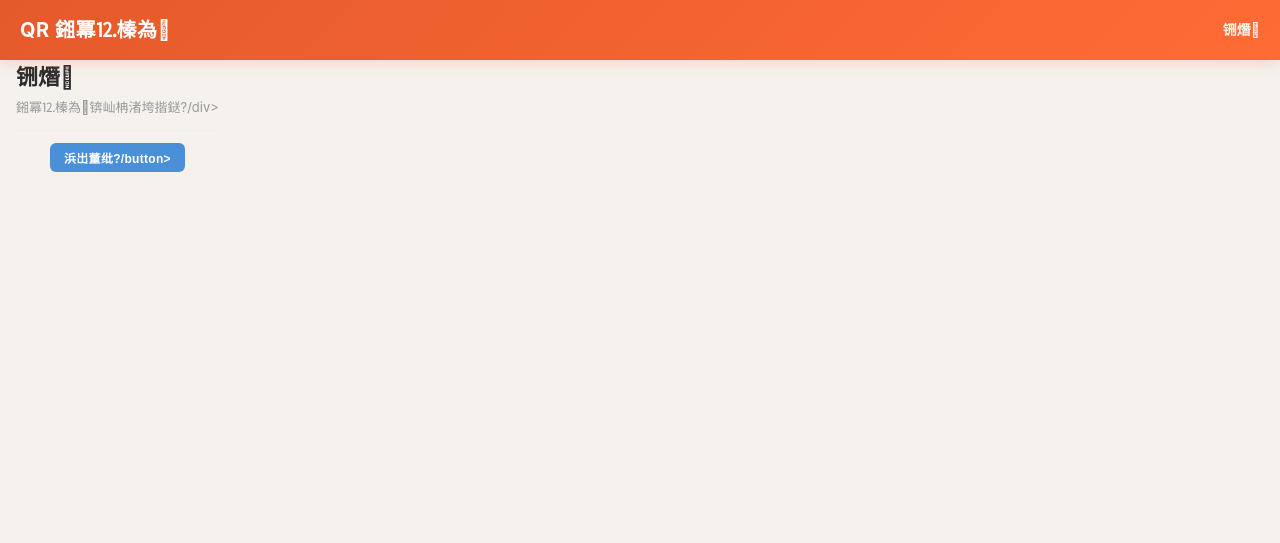
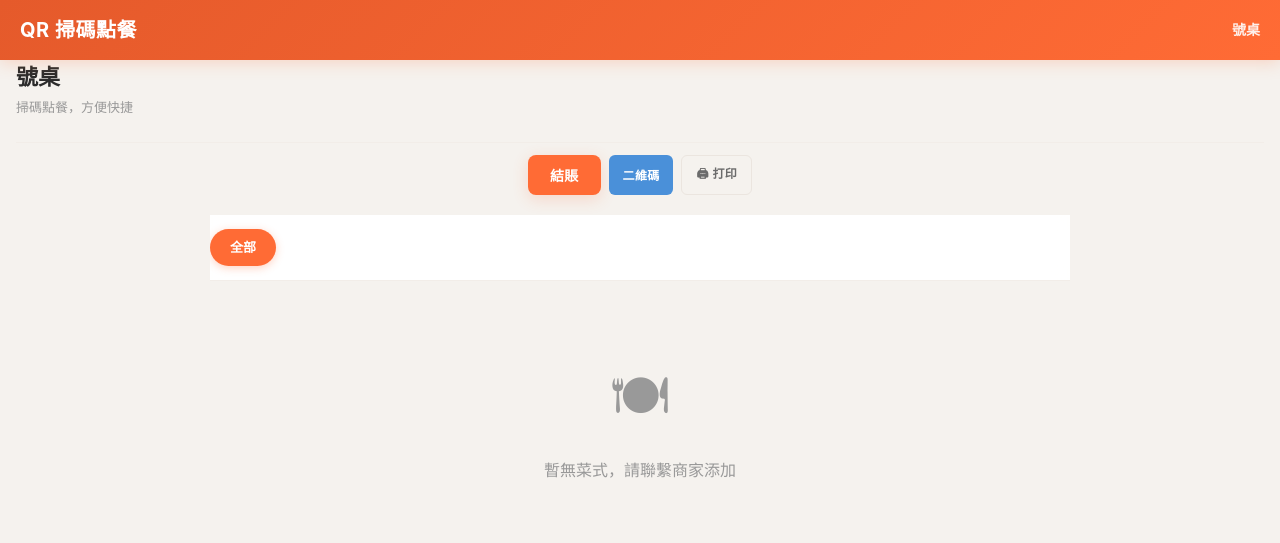
Before and after one commit to moondyjohn/qr-order-system, a Flask app: template templates/table_order.html in a window 1280 px wide. Shown: the top 543 px of the page. Run offline with Flask 3, Linux system fonts and the light colour scheme; the template is opened without the code that fills it: values that come from a table or form of the project are taken from there, others are empty; data comes from the database, SQL or seed files in the repository.

Commit message:
Revert "品牌更名：QR 掃碼點餐 -> 澳門假日酒店"
This reverts commit b8ca50c4dbb237535ad7d02798a589e24c1163f0.

```diff
--- a/templates/table_order.html
+++ b/templates/table_order.html
@@ -1,5 +1,5 @@
 {% extends "base.html" %}
-{% block title %}榛為 - {{ table.table_number }}铏熸{% endblock %}
+{% block title %}點餐 - {{ table.table_number }}號桌{% endblock %}
 {% block extra_head %}
 <style>
 body { padding-bottom: 90px; }
@@ -20,7 +20,7 @@
 
 .table-actions { display: flex; gap: 8px; flex-wrap: wrap; }
 
-/* 鐣跺墠瑷傚柈闈㈡澘 */
+/* 當前訂單面板 */
 .current-order-panel {
     background: var(--card);
     border-radius: var(--radius);
@@ -61,7 +61,7 @@
     margin-top: 12px;
 }
 
-/* 鍔犺彍閬僵婕歌畩 */
+/* 加菜遮罩漸變 */
 .add-dish-prompt {
     text-align: center;
     padding: 40px 20px;
@@ -70,7 +70,7 @@
 
 .add-dish-prompt .icon { font-size: 56px; margin-bottom: 16px; }
 
-/* 涓嬪柈鎴愬姛鎻愮ず */
+/* 下單成功提示 */
 .redirect-toast {
     position: fixed;
     top: 50%;
@@ -87,7 +87,7 @@
     animation: toastPop 0.35s cubic-bezier(0.175, 0.885, 0.32, 1.275);
 }
 
-/* 鑿滃紡鍒嗛妯欓 */
+/* 菜式分類標题 */
 .dish-section-title {
     margin: 24px 0 14px;
     font-size: 14px;
@@ -97,7 +97,7 @@
     letter-spacing: 1px;
 }
 
-/* 鐒¤▊鍠彁绀?*/
+/* 無訂單提示 */
 .no-orders {
     text-align: center;
     color: var(--text-light);
@@ -105,7 +105,7 @@
     font-size: 13px;
 }
 
-/* 鐣跺墠瑷傚柈涓殑鑿滃紡椤?*/
+/* 當前訂單中的菜式项 */
 .order-item-row {
     display: flex;
     justify-content: space-between;
@@ -136,57 +136,57 @@
 {% block body %}
 <nav class="navbar">
     {% if from_home %}
-    <a href="/" class="logo">QR 鎺冪⒓榛為</a>
+    <a href="/" class="logo">QR 掃碼點餐</a>
     {% else %}
-    <span class="logo" style="cursor: default;">QR 鎺冪⒓榛為</span>
+    <span class="logo" style="cursor: default;">QR 掃碼點餐</span>
     {% endif %}
     <div style="font-size: 14px; font-weight: 600; opacity: 0.9;">
-        {{ table.table_number }} 铏熸
+        {{ table.table_number }} 號桌
     </div>
 </nav>
 
 <div class="table-header">
     <div class="table-info">
-        <h2>{{ table.table_number }} 铏熸</h2>
-        <div class="sub">鎺冪⒓榛為锛屾柟渚垮揩鎹?/div>
+        <h2>{{ table.table_number }} 號桌</h2>
+        <div class="sub">掃碼點餐，方便快捷</div>
     </div>
     <div class="table-actions">
         {% if from_home %}
-        <a href="/" class="btn btn-outline btn-sm">杩斿洖棣栭爜</a>
-        <button class="btn btn-primary" onclick="checkoutTable()">绲愯超</button>
+        <a href="/" class="btn btn-outline btn-sm">返回首頁</a>
         {% endif %}
-        {% if not from_home %}
-        <button class="btn btn-info btn-sm" onclick="showQRCode()">浜岀董纰?/button>
-        {% endif %}
+        <button class="btn btn-primary" onclick="checkoutTable()">結賬</button>
+        <button class="btn btn-info btn-sm" onclick="showQRCode()">二維碼</button>
+        <button class="btn btn-outline btn-sm" onclick="printCurrentOrder()">🖨 打印</button>
     </div>
 </div>
 
-<div class="redirect-toast" id="redirectToast" style="display:none;">涓嬪柈鎴愬姛锛?/div>
+<div class="redirect-toast" id="redirectToast" style="display:none;">下單成功！</div>
 
 <div class="order-page">
-    <!-- 鐣跺墠瑷傚柈闈㈡澘锛堟巸纰煎叆鍙ｄ笅鍠緦椤ず锛?-->
+    <!-- 當前訂單面板（掃碼入口下單後顯示） -->
     <div class="current-order-panel" id="currentOrderSection" style="display:none;">
-        <h3>鐣跺墠瑷傚柈</h3>
+        <h3>當前訂單</h3>
         <div id="currentOrderList"></div>
         <div class="order-summary">
-            鍚堣▓ <span id="currentOrderTotal">0.00</span>
+            合計 <span id="currentOrderTotal">0.00</span>
         </div>
         <div class="btn-row">
-            <button class="btn btn-info" onclick="showAddDish()">绻肩簩鍔犺彍</button>
-            <button class="btn btn-outline" onclick="printCurrentOrder()">馃枿 鎵撳嵃灏忕エ</button>
+            <button class="btn btn-info" onclick="showAddDish()">加菜</button>
+            <button class="btn btn-outline" onclick="printCurrentOrder()">🖨 打印小票</button>
+            <button class="btn btn-primary" onclick="checkoutTable()">結賬</button>
         </div>
     </div>
 
-    <!-- 鍘嗗彶瑷傚柈瑷橀寗 -->
+    <!-- 历史訂單記錄 -->
     <div class="orders-section" id="ordersSection" style="display:none;">
-        <h3>鏈瑷傚柈瑷橀寗</h3>
+        <h3>本桌訂單記錄</h3>
         <div id="ordersList"></div>
     </div>
 
-    <!-- 鑿滃紡鍒楄〃 -->
+    <!-- 菜式列表 -->
     <div id="dishListContainer" style="display:none;">
         <div class="category-nav" id="categoryNav">
-            <a href="#all" class="active" data-cat="all">鍏ㄩ儴</a>
+            <a href="#all" class="active" data-cat="all">全部</a>
             {% for cat in categories.keys() %}
             <a href="#cat-{{ cat.id }}" data-cat="{{ cat.id }}">{{ cat.name }}</a>
             {% endfor %}
@@ -202,15 +202,15 @@
                         {% if dish.image_path %}
                         <img src="{{ dish.image_path }}" alt="{{ dish.name }}" class="dish-img">
                         {% else %}
-                        <div class="dish-img" style="display:flex;align-items:center;justify-content:center;font-size:52px;background:linear-gradient(135deg,#FAF5F0,#F0E8DE);">馃嵔</div>
+                        <div class="dish-img" style="display:flex;align-items:center;justify-content:center;font-size:52px;background:linear-gradient(135deg,#FAF5F0,#F0E8DE);">🍽</div>
                         {% endif %}
                         <div class="dish-info">
                             <div class="dish-name">{{ dish.name }}</div>
-                            <div class="dish-desc">{{ dish.description or '缇庡懗鍙彛锛屽€煎緱鍝佸殣' }}</div>
+                            <div class="dish-desc">{{ dish.description or '美味可口，值得品嚐' }}</div>
                             <div class="dish-bottom">
                                 <div class="dish-price">{{ "%.2f"|format(dish.price) }}</div>
                                 <div class="quantity-ctrl">
-                                    <button onclick="changeQty({{ dish.id }}, -1)">鈭?/button>
+                                    <button onclick="changeQty({{ dish.id }}, -1)">−</button>
                                     <span class="qty-num" id="qty-{{ dish.id }}">0</span>
                                     <button onclick="changeQty({{ dish.id }}, 1)">+</button>
                                 </div>
@@ -222,64 +222,64 @@
             </div>
             {% else %}
             <div style="text-align:center;padding:60px 20px;color:var(--text-light);">
-                <div style="font-size:56px;margin-bottom:16px;">馃嵔</div>
-                鏆劇鑿滃紡锛岃珛鑱公鍟嗗娣诲姞
+                <div style="font-size:56px;margin-bottom:16px;">🍽</div>
+                暫無菜式，請聯繫商家添加
             </div>
             {% endfor %}
         </div>
     </div>
 
-    <!-- 璩肩墿杌婂簳鏍?-->
+    <!-- 購物車底栏 -->
     <div class="cart-bar" id="cartBar" style="display:none;">
         <div class="cart-info">
             <div class="cart-badge" id="cartCount">0</div>
             <div>
-                <div style="font-size:12px;color:var(--text-light);">宸查伕 <span id="cartItemCount">0</span> 浠?/div>
+                <div style="font-size:12px;color:var(--text-light);">已選 <span id="cartItemCount">0</span> 件</div>
                 <div class="cart-total" id="cartTotal">0.00</div>
             </div>
         </div>
-        <button class="btn btn-primary btn-lg" onclick="submitOrder()">涓嬪柈</button>
+        <button class="btn btn-primary btn-lg" onclick="submitOrder()">提交加菜</button>
     </div>
 
-    <!-- 鍌欒ɑ褰堢獥 -->
+    <!-- 備註彈窗 -->
     <div class="modal-overlay" id="remarkModal">
         <div class="modal">
-            <div class="modal-title">娣诲姞鍌欒ɑ锛堝彲閬革級</div>
+            <div class="modal-title">添加備註（可選）</div>
             <div class="form-group">
-                <textarea class="form-control" id="remarkInput" placeholder="濡傦細灏戣荆銆佷笉瑕侀鑿?.."></textarea>
+                <textarea class="form-control" id="remarkInput" placeholder="如：少辣、不要香菜..."></textarea>
             </div>
             <div class="modal-actions">
-                <button class="btn btn-outline" onclick="closeRemark()">璺抽亷</button>
-                <button class="btn btn-primary" onclick="confirmOrder()">纰鸿獚涓嬪柈</button>
+                <button class="btn btn-outline" onclick="closeRemark()">跳過</button>
+                <button class="btn btn-primary" onclick="confirmOrder()">確認下單</button>
             </div>
         </div>
     </div>
 
-    <!-- 绲愯超纰鸿獚褰堢獥 -->
+    <!-- 結賬確認彈窗 -->
     <div class="modal-overlay" id="checkoutConfirmModal">
         <div class="modal">
-            <div class="modal-title">纰鸿獚绲愯超</div>
+            <div class="modal-title">確認結賬</div>
             <div class="modal-body">
-                <p>纰哄畾瑕佺偤 <strong>{{ table.table_number }} 铏熸</strong> 绲愯超鍡庯紵</p>
-                <p style="font-size:13px;color:var(--text-light);">绲愯超寰岃┎妗屾墍鏈夋湭瀹屾垚瑷傚柈灏囨瑷樼偤宸插畬鎴愩€?/p>
+                <p>確定要為 <strong>{{ table.table_number }} 號桌</strong> 結賬嗎？</p>
+                <p style="font-size:13px;color:var(--text-light);">結賬後該桌所有未完成訂單將標記為已完成。</p>
             </div>
             <div class="modal-actions">
-                <button class="btn btn-outline" onclick="closeCheckoutConfirm()">鍙栨秷</button>
-                <button class="btn btn-outline" onclick="printCurrentOrder()">馃枿 鎵撳嵃灏忕エ</button>
-                <button class="btn btn-success" onclick="confirmCheckout()">纰鸿獚绲愯超</button>
+                <button class="btn btn-outline" onclick="closeCheckoutConfirm()">取消</button>
+                <button class="btn btn-outline" onclick="printCurrentOrder()">🖨 打印小票</button>
+                <button class="btn btn-success" onclick="confirmCheckout()">確認結賬</button>
             </div>
         </div>
     </div>
 
-    <!-- 浜岀董纰煎綀绐?-->
+    <!-- 二維碼彈窗 -->
     <div class="modal-overlay" id="qrModal">
         <div class="modal" style="text-align:center;">
-            <h3 style="margin-bottom:16px;">{{ table.table_number }} 铏熸浜岀董纰?/h3>
-            <img id="qrImage" src="" alt="鍙拌櫉浜岀董纰? style="max-width:100%;border:1px solid var(--border-light);border-radius:8px;margin:12px 0;">
+            <h3 style="margin-bottom:16px;">{{ table.table_number }} 號桌二維碼</h3>
+            <img id="qrImage" src="" alt="台號二維碼" style="max-width:100%;border:1px solid var(--border-light);border-radius:8px;margin:12px 0;">
             <p style="font-size:13px;color:var(--text-light);word-break:break-all;" id="qrUrl"></p>
             <div class="modal-actions" style="justify-content:center;">
-                <button class="btn btn-success" onclick="downloadQR()">涓嬭級浜岀董纰?/button>
-                <button class="btn btn-outline" onclick="closeQR()">闂滈枆</button>
+                <button class="btn btn-success" onclick="downloadQR()">下載二維碼</button>
+                <button class="btn btn-outline" onclick="closeQR()">關閉</button>
             </div>
         </div>
     </div>
@@ -292,15 +292,15 @@
 const fromHome = {{ 'true' if from_home else 'false' }};
 
 const STATUS_TEXT = {
-    'pending': '寰呰檿鐞?, 'confirmed': '宸茬⒑瑾?,
-    'completed': '宸插畬鎴?, 'cancelled': '宸插彇娑?
+    'pending': '待處理', 'confirmed': '已確認',
+    'completed': '已完成', 'cancelled': '已取消'
 };
 
 let currentOrderItems = [];
 let currentOrderTotal = 0;
 let currentOrderId = null;
 
-// 闋侀潰鍔犺級锛氱嵅鍙栬┎妗屽凡鏈夎▊鍠?
+// 頁面加載：獲取該桌已有訂單
 fetch('/api/order/' + tableNumber + '/orders')
     .then(r => r.json())
     .then(orders => {
@@ -308,7 +308,7 @@
             document.getElementById('ordersSection').style.display = 'block';
             const listEl = document.getElementById('ordersList');
             orders.forEach(o => {
-                const itemsText = o.items.map(i => i.dish_name + '脳' + i.quantity).join('銆?);
+                const itemsText = o.items.map(i => i.dish_name + '×' + i.quantity).join('、');
                 listEl.innerHTML += `
                     <div class="order-history-item ${o.status}">
                         <div class="oh-header">
@@ -316,7 +316,7 @@
                             <span class="oh-time">${o.created_at}</span>
                         </div>
                         <div class="oh-items">${itemsText}</div>
-                        ${o.remark ? '<div style="color:#999;font-size:11px;">鍌欒ɑ: ' + o.remark + '</div>' : ''}
+                        ${o.remark ? '<div style="color:#999;font-size:11px;">備註: ' + o.remark + '</div>' : ''}
                         <div class="oh-total">$${o.total_price.toFixed(2)}</div>
                     </div>
                 `;
@@ -342,7 +342,7 @@
         document.getElementById('dishListContainer').style.display = 'block';
     });
 
-// 鍒嗛瀵艰埅
+// 分類导航
 document.querySelectorAll('#categoryNav a').forEach(a => {
     a.addEventListener('click', function(e) {
         e.preventDefault();
@@ -383,7 +383,7 @@
 }
 
 function submitOrder() {
-    if (Object.keys(cart).length === 0) { showToast('璜嬪厛閬告搰鑿滃紡', 'warning'); return; }
+    if (Object.keys(cart).length === 0) { showToast('請先選擇菜式', 'warning'); return; }
     document.getElementById('remarkModal').classList.add('active');
 }
 
@@ -415,7 +415,6 @@
                 document.getElementById('redirectToast').style.display = 'block';
                 setTimeout(() => { window.location.href = '/'; }, 1500);
             } else {
-                // QR 鎺冪⒓妯″紡锛氭瘡娆′笅鍠壍寤虹崹绔嬫柊瑷傚柈锛岀鐞嗛浕鑵﹁嚜鍕曟墦鍗?
                 currentOrderId = data.order_id;
                 const newItems = [];
                 if (data.order && data.order.items && data.order.items.length > 0) {
@@ -424,41 +423,45 @@
                     items.forEach(it => {
                         const snap = cartSnapshot[it.dish_id];
                         newItems.push({
-                            dish_name: snap ? snap.name : ('鑿滃紡#' + it.dish_id),
+                            dish_name: snap ? snap.name : ('菜式#' + it.dish_id),
                             quantity: it.quantity,
                             price: snap ? snap.price : 0
                         });
                     });
                 }
                 const merged = {};
-                newItems.forEach(item => {
-                    const key = item.dish_name || '鏈煡';
-                    merged[key] = { dish_name: key, quantity: item.quantity || 0, price: item.price || 0 };
+                [...currentOrderItems, ...newItems].forEach(item => {
+                    const key = item.dish_name || '未知';
+                    if (merged[key]) {
+                        merged[key].quantity += (item.quantity || 0);
+                    } else {
+                        merged[key] = { dish_name: key, quantity: item.quantity || 0, price: item.price || 0 };
+                    }
                 });
                 currentOrderItems = Object.values(merged);
                 currentOrderTotal = currentOrderItems.reduce((sum, i) => sum + i.price * i.quantity, 0);
                 showCurrentOrder();
-                showToast('涓嬪柈鎴愬姛');
+                showToast('加菜成功');
                 setTimeout(() => printCurrentOrder(), 600);
             }
         } else {
-            showToast(data.error || '涓嬪柈澶辨晽', 'error');
+            showToast(data.error || '下單失敗', 'error');
         }
     })
-    .catch(() => showToast('缍茬怠閷', 'error'));
+    .catch(() => showToast('網絡錯誤', 'error'));
 }
 
 function showCurrentOrder() {
     const section = document.getElementById('currentOrderSection');
     const listEl = document.getElementById('currentOrderList');
     if (!currentOrderItems || currentOrderItems.length === 0) {
-        listEl.innerHTML = '<div class="no-orders">鏆劇鑿滃紡</div>';
+        listEl.innerHTML = '<div class="no-orders">暫無菜式</div>';
     } else {
         listEl.innerHTML = currentOrderItems.map(item => `
             <div class="order-item-row">
                 <div class="item-info">
-                    <span class="item-name">${item.dish_name || '鏈煡鑿滃紡'}</span>
-                    <span class="item-qty">脳${item.quantity || 0}</span>
+                    <span class="item-name">${item.dish_name || '未知菜式'}</span>
+                    <span class="item-qty">×${item.quantity || 0}</span>
                 </div>
                 <span class="item-price">$${((item.price || 0) * (item.quantity || 0)).toFixed(2)}</span>
             </div>
@@ -494,30 +497,30 @@
         .then(r => r.json())
         .then(tables => {
             const table = tables.find(t => t.table_number === tableNumber);
-            if (!table) { showToast('鏈壘鍒板彴铏熶俊鎭?, 'error'); return; }
+            if (!table) { showToast('未找到台號信息', 'error'); return; }
             return fetch(`/api/table/${table.id}/checkout`, {method: 'POST'});
         })
         .then(r => r.json())
         .then(data => {
             if (data && data.success) {
-                // 娓呯┖璩肩墿杌?
+                // 清空購物車
                 cart = {};
                 document.querySelectorAll('.qty-num').forEach(el => el.textContent = '0');
                 updateCart();
-                // 閲嶇疆瑷傚柈鐙€鎱嬭畩閲?
+                // 重置訂單狀態變量
                 currentOrderItems = [];
                 currentOrderTotal = 0;
                 currentOrderId = null;
-                // 闅辫棌鐣跺墠瑷傚柈闈㈡澘
+                // 隱藏當前訂單面板
                 document.getElementById('currentOrderSection').style.display = 'none';
                 document.getElementById('currentOrderList').innerHTML = '';
-                // 闅辫棌姝峰彶瑷傚柈
+                // 隱藏歷史訂單
                 document.getElementById('ordersSection').style.display = 'none';
                 document.getElementById('ordersList').innerHTML = '';
-                // 椤ず鑿滃紡鍒楄〃锛岄噸缃偤绌虹櫧榛為鐙€鎱?
+                // 顯示菜式列表，重置為空白點餐狀態
                 document.getElementById('dishListContainer').style.display = 'block';
-                showToast('绲愯超鎴愬姛锛屾鍦ㄦ墦鍗?..');
-                // 鑷嫊鎵撳嵃灏忕エ锛堣鐢ㄩ浕鑵︽湰姗熸墦鍗版锛?
+                showToast('結賬成功，正在打印...');
+                // 自動打印小票（調用電腦本機打印機）
                 if (checkoutOrderId) {
                     setTimeout(() => {
                         window.open('/print/order/' + checkoutOrderId, '_blank', 'width=400,height=600');
@@ -528,7 +531,7 @@
                 }
             }
         })
-        .catch(err => showToast('绲愯超澶辨晽: ' + err, 'error'));
+        .catch(err => showToast('結賬失敗: ' + err, 'error'));
 }
 
 let currentQRImage = '', currentQRUrl = '';
@@ -538,14 +541,14 @@
         .then(r => r.json())
         .then(tables => {
             const table = tables.find(t => t.table_number === tableNumber);
-            if (!table) { showToast('鏈壘鍒板彴铏熶俊鎭?, 'error'); return; }
+            if (!table) { showToast('未找到台號信息', 'error'); return; }
             currentQRImage = table.qr_code;
             currentQRUrl = table.order_url;
             document.getElementById('qrImage').src = currentQRImage;
             document.getElementById('qrUrl').textContent = currentQRUrl;
             document.getElementById('qrModal').classList.add('active');
         })
-        .catch(err => showToast('鐛插彇浜岀董纰煎け鏁? ' + err, 'error'));
+        .catch(err => showToast('獲取二維碼失敗: ' + err, 'error'));
 }
 
 function closeQR() {
@@ -556,7 +559,7 @@
 function downloadQR() {
     if (!currentQRImage) return;
     const link = document.createElement('a');
-    link.download = `鍙拌櫉${tableNumber}浜岀董纰?png`;
+    link.download = `台號${tableNumber}二維碼.png`;
     link.href = currentQRImage;
     document.body.appendChild(link);
     link.click();
@@ -565,7 +568,7 @@
 
 function printCurrentOrder() {
     if (!currentOrderId) {
-        showToast('鏆劇瑷傚柈鍙緵鍒楀嵃', 'warning');
+        showToast('暫無訂單可供列印', 'warning');
         return;
     }
     window.open('/print/order/' + currentOrderId, '_blank', 'width=400,height=600');
```
Also changed, not shown: templates/admin_reports.html (+46 -46 lines), templates/admin_tables.html (+52 -52 lines), templates/index.html (+35 -35 lines), templates/print_receipt.html (+12 -12 lines).
